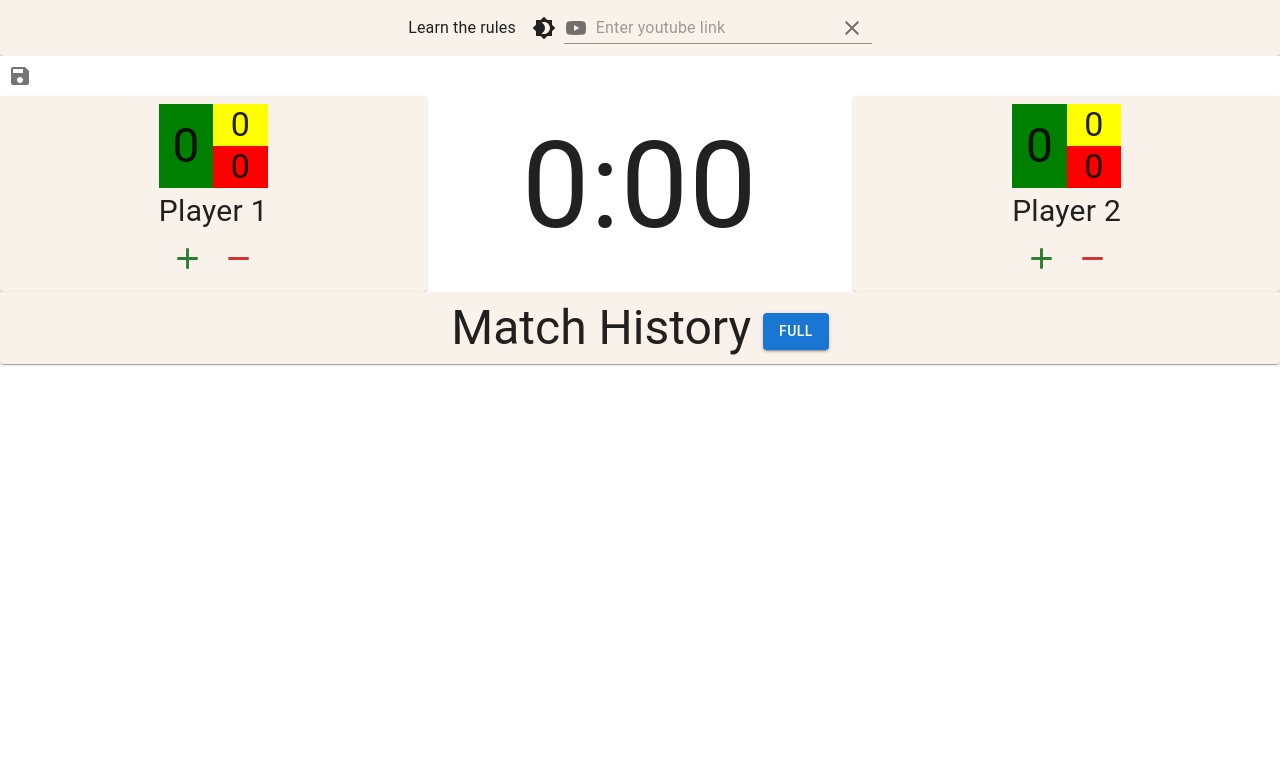
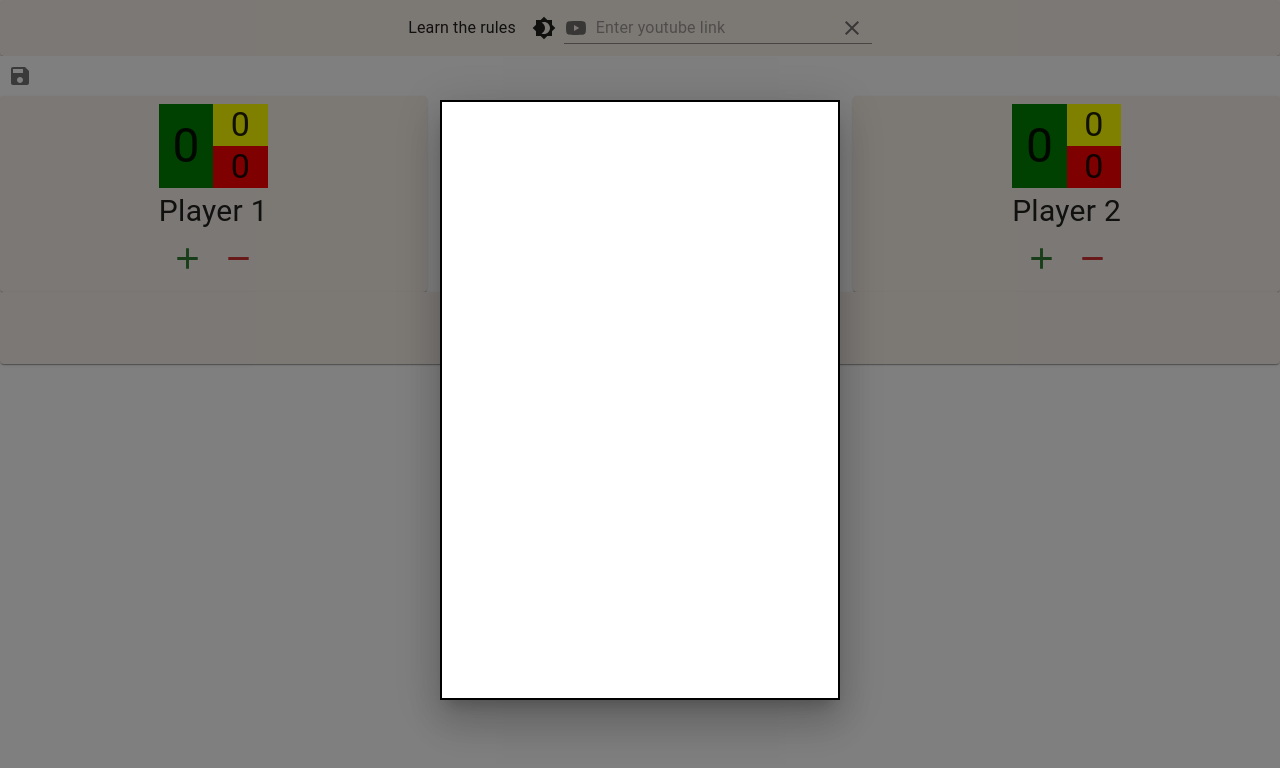
Before and after one commit to dli9431/learntherules, a React (Vite) app: page / in a window 1280 px wide. Both pictures are taken after a click on the button "FULL". Shown: the top 768 px of the page. Built offline with nearby package versions, Linux system fonts and the light colour scheme.

Commit message:
score history + modal

```diff
--- a/src/App.tsx
+++ b/src/App.tsx
@@ -12,7 +12,7 @@ import YouTubeIcon from '@mui/icons-material/YouTube';
 import ClearIcon from '@mui/icons-material/Clear';
 import SaveIcon from '@mui/icons-material/Save';
 import LoginIcon from '@mui/icons-material/Login';
-import { Popover, Button, IconButton, TextField, InputAdornment, Typography, Stack } from '@mui/material';
+import { Popover, IconButton, TextField, InputAdornment, Typography, Stack } from '@mui/material';
 
 // youtube
 import YouTube from 'react-youtube';
--- a/src/interfaces/shared.ts
+++ b/src/interfaces/shared.ts
@@ -55,3 +55,28 @@ export function convertSecondsToTime(seconds: number): string {
     const remainingSeconds = seconds % 60;
     return `${minutes}:${remainingSeconds < 10 ? `0${remainingSeconds}` : remainingSeconds}`;
 }
+
+export function formatResult(score: ScoreHistory, fighter1: Fighter, fighter2: Fighter): string {
+    let res = '';
+    if (score.subType) {
+        if (score.fighter === 1) {
+            res = '[' + convertSecondsToTime(score.time) + '] ' + fighter1.name + ' wins by submission (' + score.subType + ')';
+        } else {
+            res = '[' + convertSecondsToTime(score.time) + '] ' + fighter2.name + ' wins by submission (' + score.subType + ')';
+        }
+    } else {
+        // only show positive scores
+        if (score.scoreAmount < 1) {
+            return '';
+        }
+        else {
+            if (score.fighter === 1) {
+                res = '[' + convertSecondsToTime(score.time) + '] ' + fighter1.name + ` scores ` + score.scoreAmount + ` ` + score.scoreType;
+            }
+            else {
+                res = '[' + convertSecondsToTime(score.time) + '] ' + fighter2.name + ` scores ` + score.scoreAmount + ` ` + score.scoreType;
+            }
+        }
+    }
+    return res;
+}
--- a/src/match.tsx
+++ b/src/match.tsx
@@ -1,28 +1,11 @@
-import { Button, Stack, Box, Paper, Typography, Grid } from '@mui/material';
-import { convertSecondsToTime, Fighter, ScoreHistory } from './interfaces/shared.ts';
+import { Paper, Typography, Grid } from '@mui/material';
+import { formatResult, Fighter, ScoreHistory } from './interfaces/shared.ts';
 import { Theme } from '@mui/material/styles';
+import ScoreHistoryModal from './matchHistoryModal.tsx';
 
 export const Match = ({ theme, history, fighter1, fighter2 }:
     { theme: Theme; history: ScoreHistory[] | null; fighter1: Fighter, fighter2: Fighter }) => {
 
-    const formatResult = (score: ScoreHistory) => {
-        let res = '';
-        if (score.subType) {
-            if (score.fighter === 1) {
-                res = fighter1.name + ` wins by ` + `(${score.subType})` + ` at ` + `(${convertSecondsToTime(score.time)})`;
-            } else {
-                res = fighter2.name + ` wins by ` + `(${score.subType}) at ` + `(${convertSecondsToTime(score.time)})`;
-            }
-        } else {
-            if (score.fighter === 1) {
-                res = fighter1.name + ` scores ` + score.scoreAmount + ` ` + score.scoreType + ` at ` + `(${convertSecondsToTime(score.time)})`;
-            }
-            else {
-                res = fighter2.name + ` scores ` + score.scoreAmount + ` ` + score.scoreType + ` at ` + `(${convertSecondsToTime(score.time)})`;
-            }
-        }
-        return res;
-    }
     return (
         <Paper
             sx={{
@@ -39,13 +22,13 @@ export const Match = ({ theme, history, fighter1, fighter2 }:
                 }}>
                 <Grid item>
                     <Typography variant="h3">
-                        Match History <Button variant="contained">Full</Button>
+                        Score History <ScoreHistoryModal history={history} fighter1={fighter1} fighter2={fighter2} />
                     </Typography>
                 </Grid>
-                {(history && history.length > 0) && history.slice(-4).map((score, index) => {
+                {(history && history.length > 0) && history.filter(score => score.scoreAmount > 0).slice(-4).map((score, index) => {
                     return (
                         <Grid item xs={12} key={index}>
-                            {formatResult(score)}
+                            {formatResult(score, fighter1, fighter2)}
                         </Grid>
                     )
                 })}
--- /dev/null
+++ b/src/matchHistoryModal.tsx
@@ -0,0 +1,52 @@
+import { useState } from 'react';
+import Box from '@mui/material/Box';
+import Button from '@mui/material/Button';
+import Typography from '@mui/material/Typography';
+import Modal from '@mui/material/Modal';
+import { Fighter, ScoreHistory, formatResult } from './interfaces/shared';
+
+const style = {
+    position: 'absolute' as 'absolute',
+    top: '50%',
+    left: '50%',
+    transform: 'translate(-50%, -50%)',
+    width: 400,
+    height: 600,
+    bgcolor: 'background.paper',
+    border: '2px solid #000',
+    boxShadow: 24,
+    p: 4,
+    overflow: 'auto'
+};
+
+export default function ScoreHistoryModal({ history, fighter1, fighter2 }: { history: ScoreHistory[] | null; fighter1: Fighter, fighter2: Fighter }) {
+    const [open, setOpen] = useState(false);
+    const handleOpen = () => setOpen(true);
+    const handleClose = () => setOpen(false);
+
+    return (
+        <>
+            <Button onClick={handleOpen} variant="contained">Full</Button>
+            <Modal
+                open={open}
+                onClose={handleClose}
+                aria-labelledby="modal-match-history-title"
+                aria-describedby="modal-match-history-description"
+            >
+                <Box sx={style}>
+                    <Typography id="modal-match-history-title" variant="h6" component="h2">
+                    </Typography>
+                    <Typography id="modal-match-history-description" sx={{ mt: 2 }}>
+                        {(history && history.length > 0) && history.map((score) => {
+                            return (
+                                <Box>
+                                    {formatResult(score, fighter1, fighter2)}
+                                </Box>
+                            )
+                        })}
+                    </Typography>
+                </Box>
+            </Modal>
+        </>
+    );
+}
```
